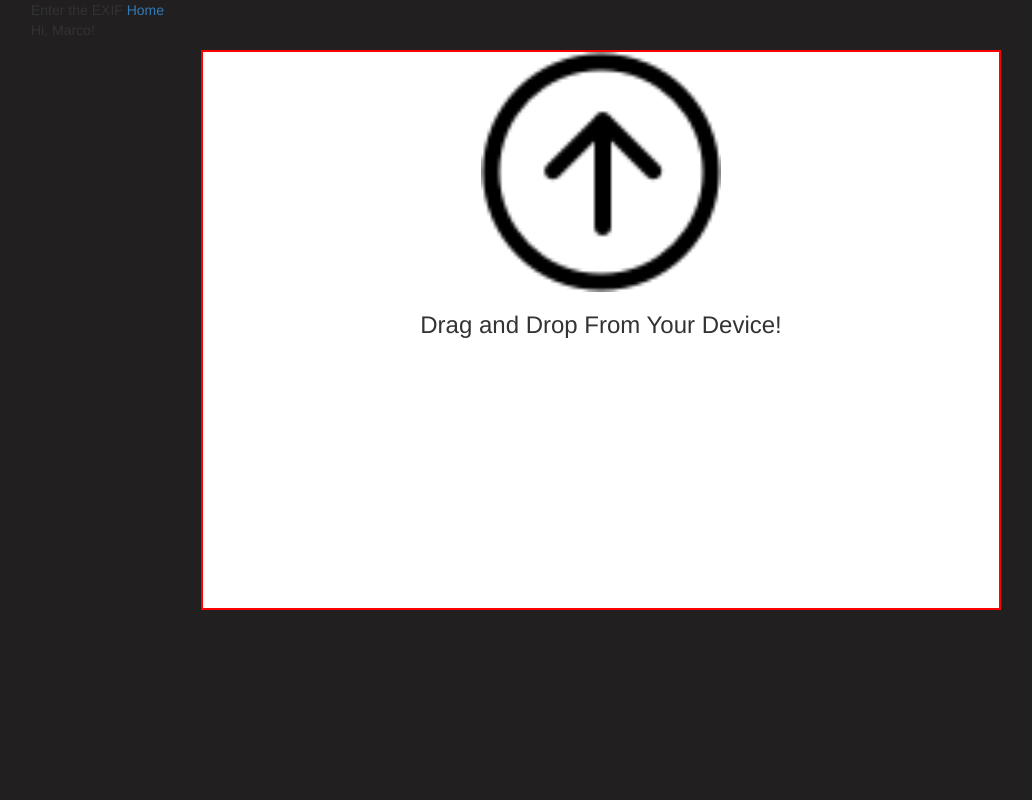
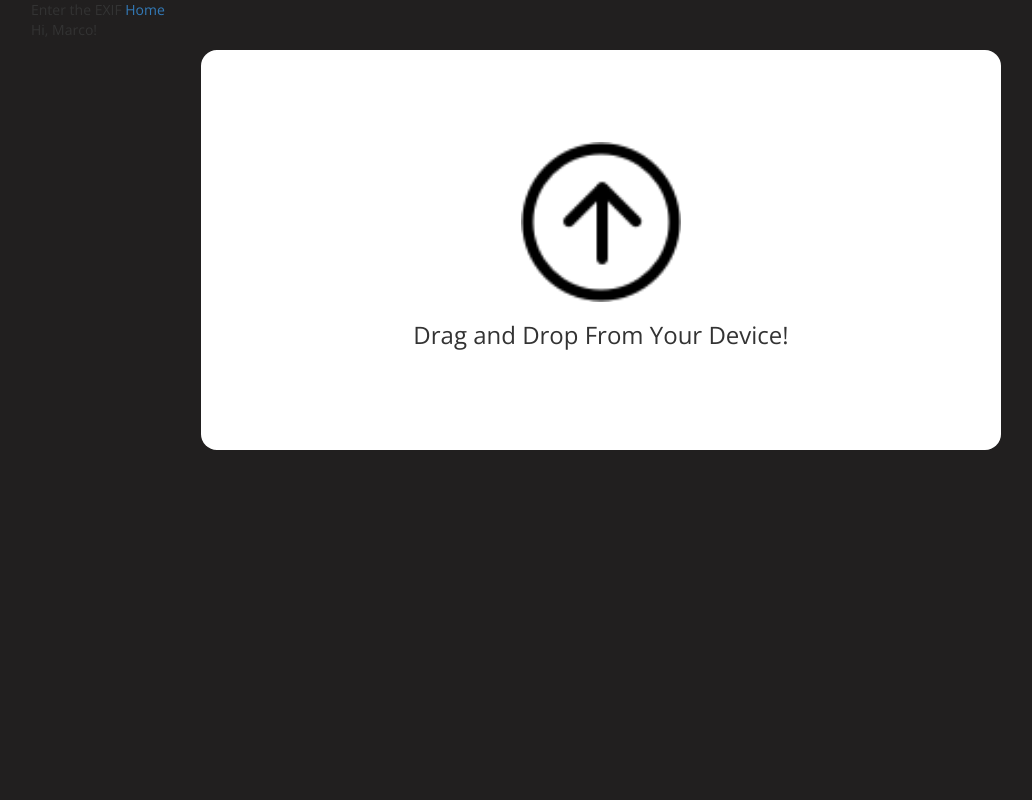
Before and after one commit to mcardacci/exif_python, a Flask app: page / in a window 1280 px wide. Shown: the whole page, without its empty margins (39-1071 px from the left). Run offline with Flask 2, Linux system fonts and the light colour scheme; some libraries are stand-ins or nearby versions.

Commit message:
WIP -- upload page styles

```diff
--- a/app/static/css/style.css
+++ b/app/static/css/style.css
@@ -28,30 +28,31 @@ body {
 html,
 body {
 	background: #211F1F;
+	font-family: 'Open Sans', sans-serif;
 }
 
 #drag_and_drop_box {
 	width: 100vmin;
-  height: 70vmin;
+	height: 50vmin;
 	margin: 0 auto;
 	background: #fff;
 	text-align: center;
+	border-radius: 2vmin;
 }
 
 #wrapper {
-  border: 2px solid red;
+	display: flex;
+	flex-direction: column;
+	flex-wrap: nowrap;
+	justify-content: center;
+	align-items: center;
 	height: 100%;
 }
 
-.center-block-content {
-  /*  line-height: 70vmin;*/
-}
-
 #upload_image {
-  width: 30vmin;
-  height: 30vmin;
-  /*  border: 2px solid red;*/
-  margin: 0 auto;
+	width: 20vmin;
+	height: 20vmin;
+	/*	border: 2px solid blue;*/
 	background: url(../img/upload_icon.png);
 	background-position: center;
 	background-size: contain;
--- a/app/templates/base.html
+++ b/app/templates/base.html
@@ -1,20 +1,23 @@
 <html>
+
 <head>
 	<link rel="stylesheet" href="https://maxcdn.bootstrapcdn.com/bootstrap/3.3.6/css/bootstrap.min.css" integrity="sha384-1q8mTJOASx8j1Au+a5WDVnPi2lkFfwwEAa8hDDdjZlpLegxhjVME1fgjWPGmkzs7" crossorigin="anonymous">
-    <link href="/static/css/style.css" rel="stylesheet">
-    {% if title %}
+	<link href='https://fonts.googleapis.com/css?family=Open+Sans' rel='stylesheet' type='text/css'>
+	<link href="/static/css/style.css" rel="stylesheet"> {% if title %}
 	<title>{{ title }} - EXIF</title>
 	{% else %}
 	<title>Welcome to EXIF</title>
 	{% endif %}
 </head>
+
 <body>
 	<div class="container">
 		<div>Enter the EXIF <a href="/index">Home</a></div>
 		{% block content %}{% endblock %}
 	</div>
-    <script src="https://code.jquery.com/jquery-1.12.3.min.js" integrity="sha256-aaODHAgvwQW1bFOGXMeX+pC4PZIPsvn2h1sArYOhgXQ="   crossorigin="anonymous"></script>
+	<script src="https://code.jquery.com/jquery-1.12.3.min.js" integrity="sha256-aaODHAgvwQW1bFOGXMeX+pC4PZIPsvn2h1sArYOhgXQ=" crossorigin="anonymous"></script>
 	<script src="https://maxcdn.bootstrapcdn.com/bootstrap/3.3.6/js/bootstrap.min.js" integrity="sha384-0mSbJDEHialfmuBBQP6A4Qrprq5OVfW37PRR3j5ELqxss1yVqOtnepnHVP9aJ7xS" crossorigin="anonymous"></script>
 	<script src="/static/js/dropzone.js"></script>
 </body>
+
 </html>
```
Lines whose indentation alone changed are shown as unchanged.
